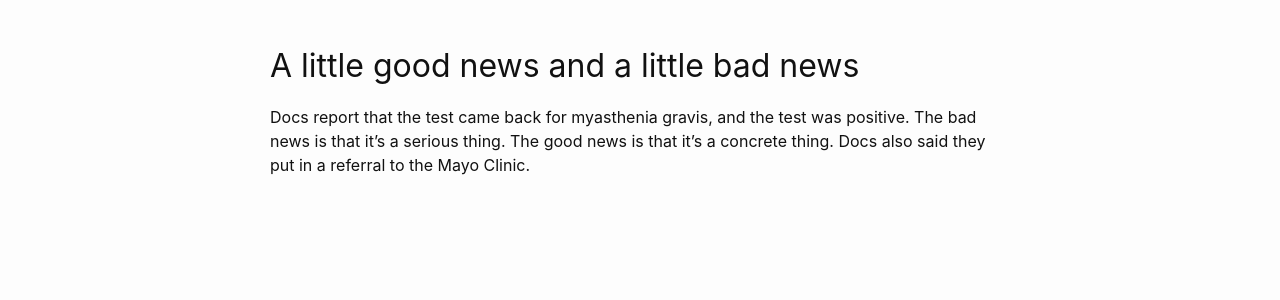
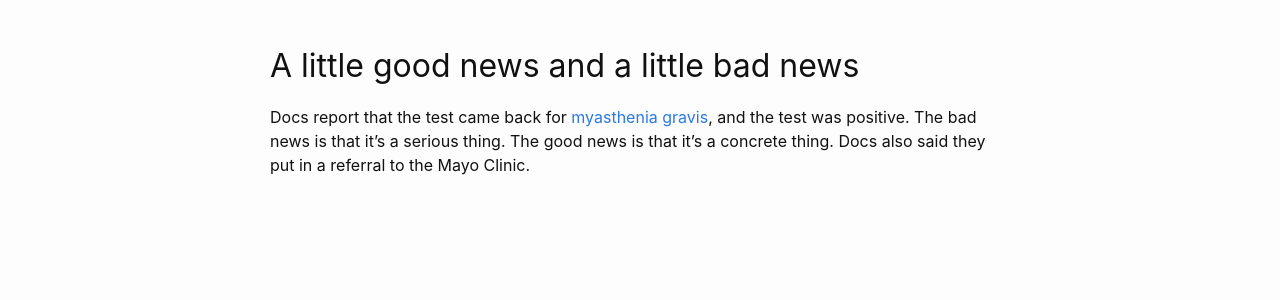
Before and after one commit to millerj870/millerj870.github.io, a Jekyll site: the page built from _posts/2021-05-21-jack-miller-update.md, in a window 1280 px wide. Shown: the part 297-597 px from the top of the page. Built offline with Jekyll 4.4.1, drawn with Linux system fonts in a browser that asks for light colours; part of the change alters nothing that is shown.

Commit message:
revision
added link about m.g.

```diff
--- a/_posts/2021-05-21-jack-miller-update.md
+++ b/_posts/2021-05-21-jack-miller-update.md
@@ -10,4 +10,4 @@ If you want to send Jack or Naomi a message, you can email your message to [jack
 
 ## A little good news and a little bad news
 
-  Docs report that the test came back for myasthenia gravis, and the test was positive.  The bad news is that it's a serious thing.  The good news is that it's a concrete thing.  Docs also said they put in a referral to the Mayo Clinic.
+  Docs report that the test came back for [myasthenia gravis](https://www.medicinenet.com/myasthenia_gravis/article.htm#what_is_myasthenic_crisis_what_are_the_symptoms_and_signs_is_it_life_threatening), and the test was positive.  The bad news is that it's a serious thing.  The good news is that it's a concrete thing.  Docs also said they put in a referral to the Mayo Clinic.
```
